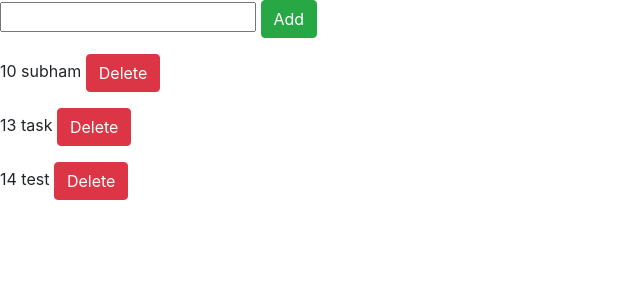
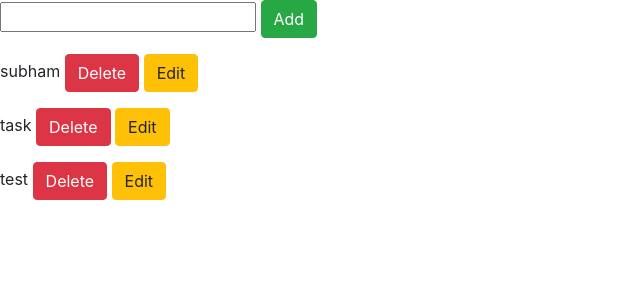
Before and after one commit to subhambh2000/Django_Projects, a Django app: page / in a window 1280 px wide. Shown: the top 300 px of the page, without its empty margins (0-640 px from the left). Run offline with Django 3.2, Linux system fonts and the light colour scheme; data comes from the database, SQL or seed files in the repository; both versions use the stored data as it was after the commit; some libraries are stand-ins or nearby versions.

Commit message:
TODO_completed

```diff
--- a/todo/templates/todoapp/homepage.html
+++ b/todo/templates/todoapp/homepage.html
@@ -7,6 +7,6 @@
     </form>
     <p>
     {% for data in myTodo %}
-    <p>{{data.id}} {{data.task}} <a href="/delete/{{ data.id }}" class="btn btn-danger">Delete</a> </p>
+    <p>{{data.task}} <a href="/delete/{{ data.id }}" class="btn btn-danger">Delete</a> <a href="/edit/{{ data.id }}" class="btn btn-warning">Edit</a></p>
     {% endfor %}
 {% endblock %}
--- a/todo/todoapp/urls.py
+++ b/todo/todoapp/urls.py
@@ -1,9 +1,11 @@
 from django.contrib import admin
 from django.urls import path
-from .views import todoview,addtask,deletetask
+from .views import todoview,addtask,deletetask,editaskview,editask
 
 urlpatterns = [
-    path('',todoview),
+    path('',todoview,name='homepage'),
     path('addtask/',addtask),
     path('delete/<int:taskid>/',deletetask),
+    path('edit/<int:taskid>/',editaskview),
+    path('edit/<int:taskid>/update/',editask),
 ]
--- a/todo/todoapp/views.py
+++ b/todo/todoapp/views.py
@@ -12,3 +12,14 @@ def addtask(request):
 def deletetask(request,taskid):
     todomodel.objects.filter(id=taskid).delete()
     return redirect(request.META['HTTP_REFERER'])
+def editaskview(request,taskid):
+    taskname = todomodel.objects.filter(id=taskid)[0]
+    context = {'taskid':taskid,
+               'taskname':taskname.task}
+    return render(request,"todoapp/edit.html",context)
+def editask(request,taskid):
+    updatedTask = request.POST['task']
+    task = todomodel.objects.filter(id=taskid)[0]
+    task.task = updatedTask
+    task.save()
+    return redirect('homepage')
```
Also changed, not shown: todo/templates/todoapp/edit.html (added, +9 -0 lines), todo/db.sqlite3.
